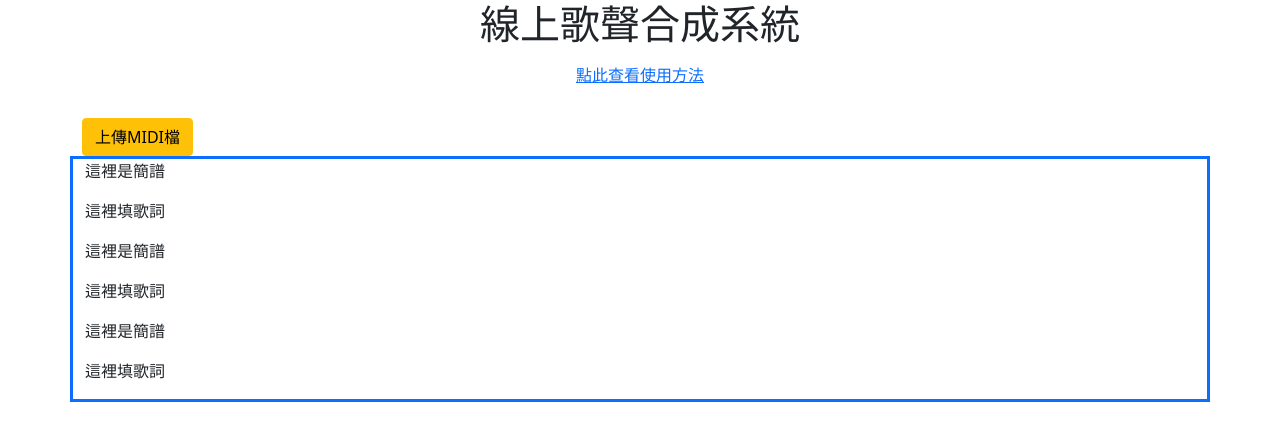
After one commit to weitze97/SVS_front_web, a Flask app: template templates/home_v0.html in a window 1280 px wide. The commit adds this page. Shown: the top 441 px of the page. Run offline with Flask 2, Linux system fonts and the light colour scheme; the template is opened without the code that fills it, so the values that code supplies are empty.

Commit message:
webpage v0

```diff
--- /dev/null
+++ b/templates/home_v0.html
@@ -0,0 +1,36 @@
+<!DOCTYPE html>
+<html lang="en">
+<head>
+    <link href="https://cdn.jsdelivr.net/npm/bootstrap@5.1.2/dist/css/bootstrap.min.css" rel="stylesheet" integrity="sha384-uWxY/CJNBR+1zjPWmfnSnVxwRheevXITnMqoEIeG1LJrdI0GlVs/9cVSyPYXdcSF" crossorigin="anonymous">
+    <meta charset="UTF-8">
+    <meta http-equiv="X-UA-Compatible" content="IE=edge">
+    <meta name="viewport" content="width=device-width, initial-scale=1.0">
+    <title>SVS online</title>
+</head>
+<body>
+    <center>
+        <h1>線上歌聲合成系統</h1>
+        <a href = "https://drive.google.com/file/d/1o-nZXO96KIFS_SxGBNcC0T4j_8lk5pp7/view?usp=sharing" class = "btn btn-link">點此查看使用方法</a>
+    </center>
+    <!--bootstrap預設將畫面分成12欄-->
+    <div class="container">   <!--container為定寬容器；加上fluid:不定寬容器-->
+        <br>
+        <a href = "#" class = "btn btn-warning">上傳MIDI檔</a>
+        <div class="row">
+            <span class="border border-3 border-primary">
+                <div class="text-left">
+                    <p>這裡是簡譜</p>
+                    <p>這裡填歌詞</p>
+                    <p>這裡是簡譜</p>
+                    <p>這裡填歌詞</p>
+                    <p>這裡是簡譜</p>
+                    <p>這裡填歌詞</p>
+                </div>
+            </span>
+        </div>
+    </div>
+
+
+    <script src="https://cdn.jsdelivr.net/npm/bootstrap@5.1.2/dist/js/bootstrap.bundle.min.js" integrity="sha384-kQtW33rZJAHjgefvhyyzcGF3C5TFyBQBA13V1RKPf4uH+bwyzQxZ6CmMZHmNBEfJ" crossorigin="anonymous"></script>
+</body>
+</html>
```
Also changed, not shown: templates/home.html (+34 -8 lines).
